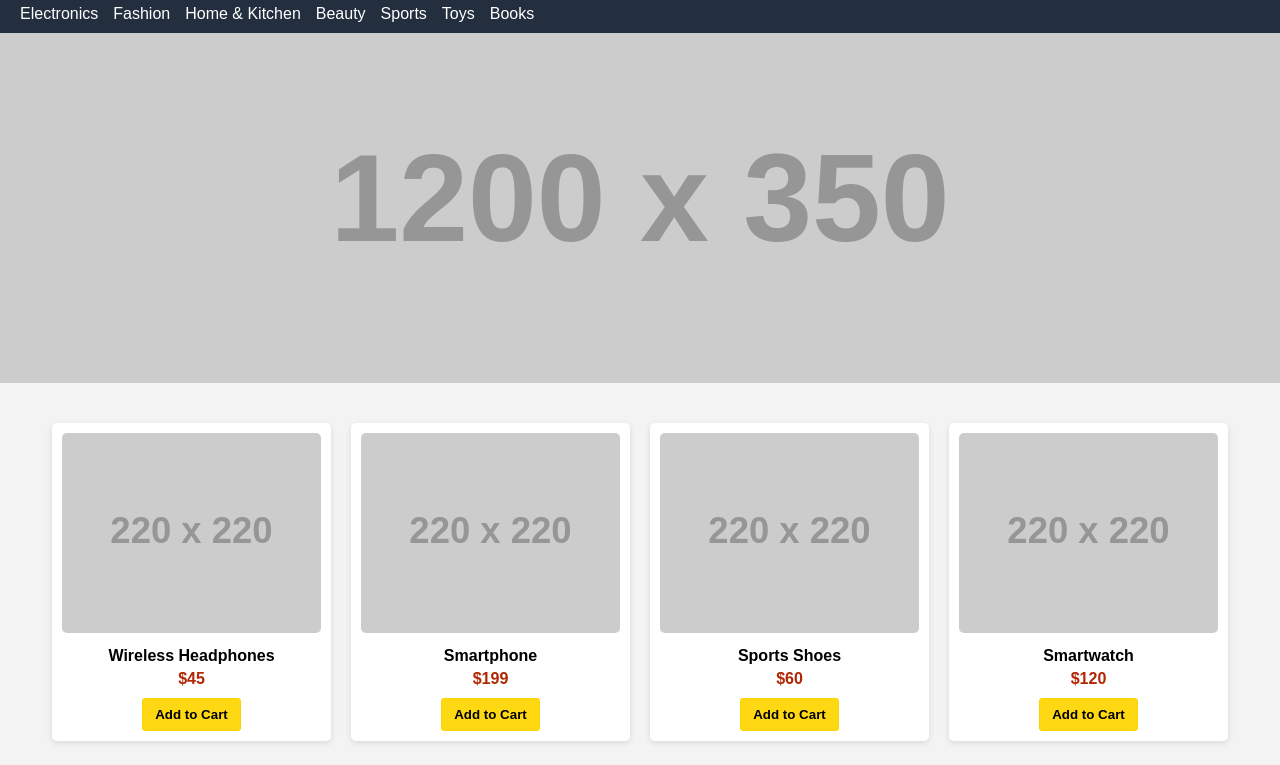
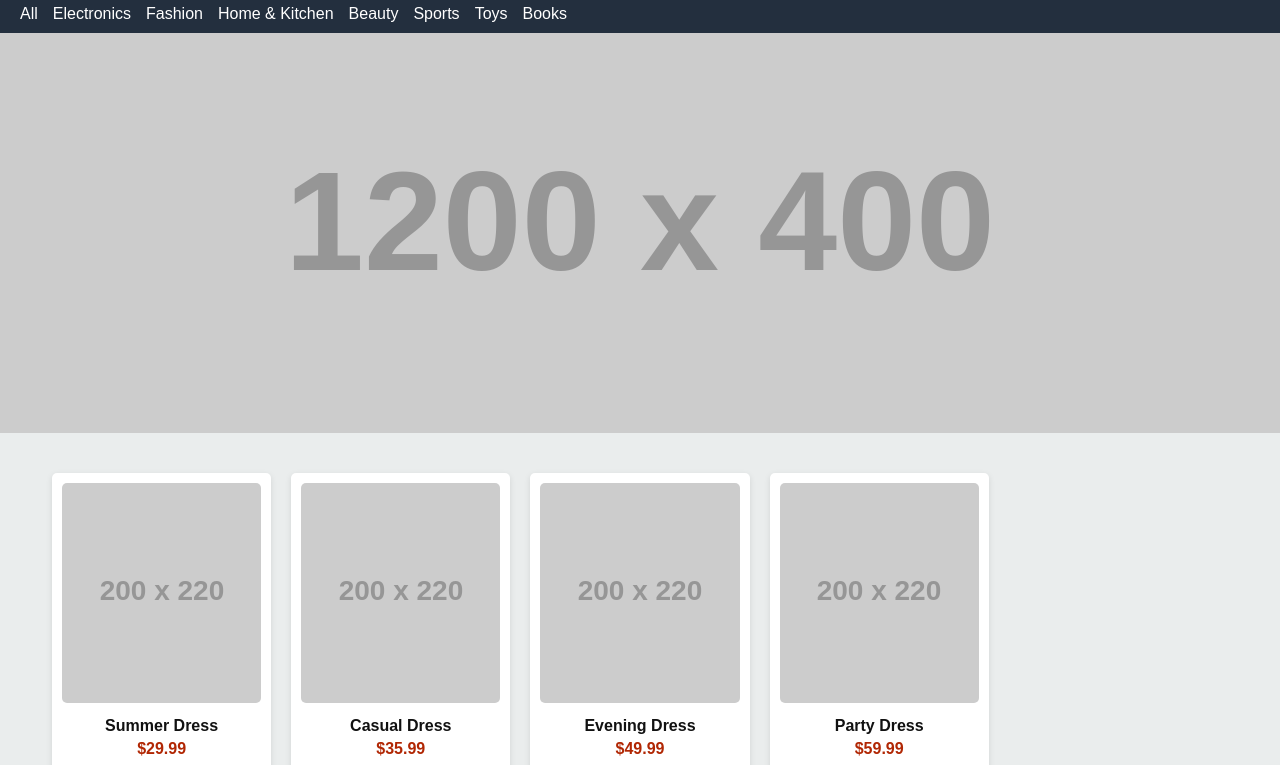
Before and after one commit to amjithnaseeb-cell/zappymart, a plain HTML site: page index.html in a window 1280 px wide. Shown: the part 57-822 px from the top of the page. Drawn offline with Linux system fonts and the light colour scheme; placeholder pictures from the web are drawn by us.

Commit message:
Update index.html

```diff
--- a/index.html
+++ b/index.html
@@ -5,15 +5,16 @@
 <meta name="viewport" content="width=device-width, initial-scale=1.0">
 <title>ZappyMart</title>
 <style>
+  /* Reset default styles */
   * {
     box-sizing: border-box;
     margin: 0;
     padding: 0;
-    font-family: Arial, sans-serif;
+    font-family: 'Arial', sans-serif;
   }
 
   body {
-    background-color: #f3f3f3;
+    background-color: #EAEDED; /* Amazon-like light gray background */
   }
 
   /* Header */
@@ -24,12 +25,15 @@
     align-items: center;
     padding: 10px 20px;
     justify-content: space-between;
+    position: sticky;
+    top: 0;
+    z-index: 1000;
   }
 
   .header .logo {
     font-size: 28px;
     font-weight: bold;
-    color: #ff9900; /* Amazon-like yellow */
+    color: #FF9900; /* Amazon yellow */
     cursor: pointer;
   }
 
@@ -43,7 +47,7 @@
   .header .nav-buttons button {
     margin-left: 10px;
     padding: 8px 12px;
-    background-color: #ff9900;
+    background-color: #FF9900;
     border: none;
     border-radius: 3px;
     cursor: pointer;
@@ -53,7 +57,7 @@
   /* Navigation categories bar */
   .categories {
     display: flex;
-    background-color: #232f3e;
+    background-color: #232F3E;
     color: white;
     padding: 10px 20px;
     gap: 15px;
@@ -69,11 +73,11 @@
     text-decoration: underline;
   }
 
-  /* Banner */
+  /* Main Banner */
   .banner {
     width: 100%;
-    height: 350px;
-    background-image: url('https://via.placeholder.com/1200x350.png?text=ZappyMart+Banner');
+    height: 400px;
+    background-image: url('https://via.placeholder.com/1200x400.png?text=ZappyMart+Banner');
     background-size: cover;
     background-position: center;
     margin-bottom: 20px;
@@ -82,7 +86,7 @@
   /* Product grid */
   .products {
     display: grid;
-    grid-template-columns: repeat(auto-fill, minmax(220px, 1fr));
+    grid-template-columns: repeat(auto-fill, minmax(200px, 1fr));
     gap: 20px;
     padding: 20px;
     width: 95%;
@@ -104,7 +108,7 @@
 
   .product-card img {
     width: 100%;
-    height: 200px;
+    height: 220px;
     object-fit: cover;
     border-radius: 5px;
   }
@@ -112,17 +116,18 @@
   .product-card h3 {
     font-size: 16px;
     margin: 10px 0 5px 0;
+    color: #111; /* Amazon product title color */
   }
 
   .product-card p {
-    color: #b12704; /* Amazon red for price */
+    color: #B12704; /* Amazon product price red */
     font-weight: bold;
     margin-bottom: 10px;
   }
 
   .product-card button {
-    background-color: #ffd814; /* Add to cart button */
-    border: 1px solid #fcd200;
+    background-color: #FFD814; /* Amazon add to cart yellow */
+    border: 1px solid #FCD200;
     padding: 8px 12px;
     border-radius: 3px;
     cursor: pointer;
@@ -130,7 +135,7 @@
   }
 
   .product-card button:hover {
-    background-color: #f7ca00;
+    background-color: #F7CA00;
   }
 
   /* Footer */
@@ -141,7 +146,6 @@
     text-align: center;
     margin-top: 20px;
   }
-
 </style>
 </head>
 <body>
@@ -149,7 +153,7 @@
 <!-- Header -->
 <div class="header">
   <div class="logo">ZappyMart</div>
-  <input type="text" placeholder="Search for products, brands and more">
+  <input type="text" placeholder="Search ZappyMart products">
   <div class="nav-buttons">
     <button>Sign In</button>
     <button>Cart</button>
@@ -158,6 +162,7 @@
 
 <!-- Categories -->
 <div class="categories">
+  <div>All</div>
   <div>Electronics</div>
   <div>Fashion</div>
   <div>Home & Kitchen</div>
@@ -167,33 +172,33 @@
   <div>Books</div>
 </div>
 
-<!-- Banner -->
+<!-- Main Banner -->
 <div class="banner"></div>
 
-<!-- Products -->
+<!-- Product Grid -->
 <div class="products">
   <div class="product-card">
-    <img src="https://via.placeholder.com/220.png?text=Product+1" alt="Product 1">
-    <h3>Wireless Headphones</h3>
-    <p>$45</p>
+    <img src="https://via.placeholder.com/200x220.png?text=Dress+1" alt="Dress 1">
+    <h3>Summer Dress</h3>
+    <p>$29.99</p>
     <button>Add to Cart</button>
   </div>
   <div class="product-card">
-    <img src="https://via.placeholder.com/220.png?text=Product+2" alt="Product 2">
-    <h3>Smartphone</h3>
-    <p>$199</p>
+    <img src="https://via.placeholder.com/200x220.png?text=Dress+2" alt="Dress 2">
+    <h3>Casual Dress</h3>
+    <p>$35.99</p>
     <button>Add to Cart</button>
   </div>
   <div class="product-card">
-    <img src="https://via.placeholder.com/220.png?text=Product+3" alt="Product 3">
-    <h3>Sports Shoes</h3>
-    <p>$60</p>
+    <img src="https://via.placeholder.com/200x220.png?text=Dress+3" alt="Dress 3">
+    <h3>Evening Dress</h3>
+    <p>$49.99</p>
     <button>Add to Cart</button>
   </div>
   <div class="product-card">
-    <img src="https://via.placeholder.com/220.png?text=Product+4" alt="Product 4">
-    <h3>Smartwatch</h3>
-    <p>$120</p>
+    <img src="https://via.placeholder.com/200x220.png?text=Dress+4" alt="Dress 4">
+    <h3>Party Dress</h3>
+    <p>$59.99</p>
     <button>Add to Cart</button>
   </div>
 </div>
```
